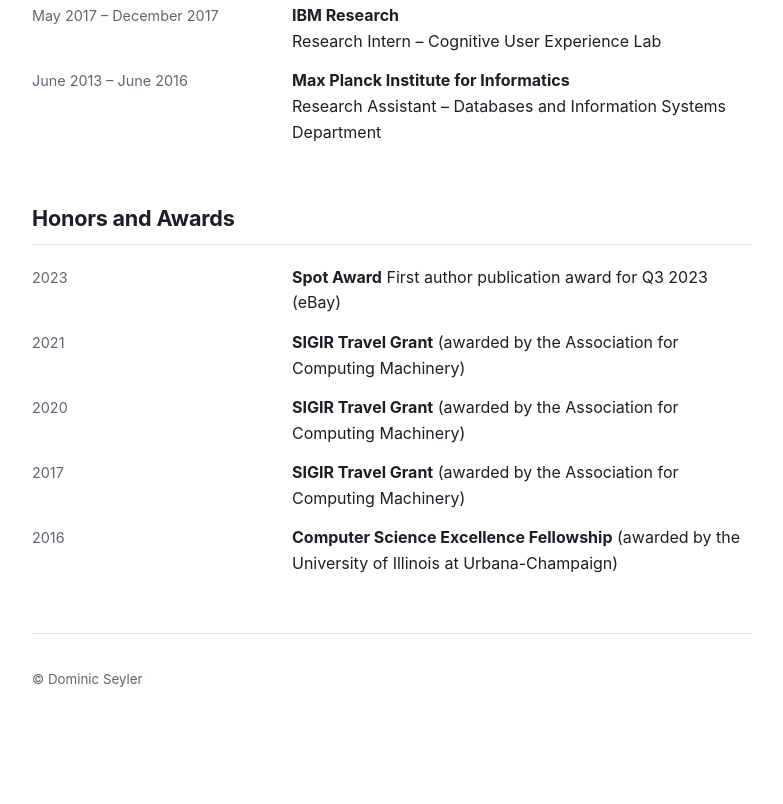
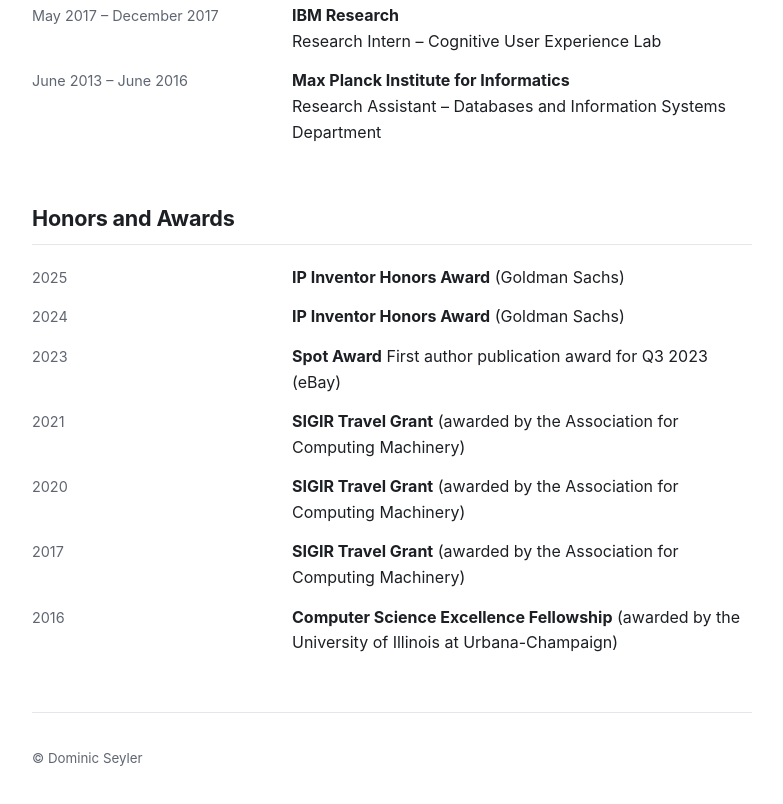
Before and after one commit to dom-s/dom-s.github.io, a plain HTML site: page index.html in a window 1280 px wide. Shown: the part 4543-5347 px from the top of the page, without its empty margins (420-1203 px from the left). Before the commit the page ends 5314 px from the top, so only its background shows below. Drawn offline with Linux system fonts and the light colour scheme.

Commit message:
Add Goldman Sachs IP Inventor Honors Awards (2024, 2025)
Co-Authored-By: Claude Opus 5.5 <noreply@anthropic.com>

```diff
--- a/index.html
+++ b/index.html
@@ -362,6 +362,10 @@ Teaching Assistant</p>
     <section id="awards">
       <h2>Honors and Awards</h2>
       <dl class="timeline">
+        <dt>2025</dt>
+        <dd><strong>IP Inventor Honors Award</strong> (Goldman Sachs)</dd>
+        <dt>2024</dt>
+        <dd><strong>IP Inventor Honors Award</strong> (Goldman Sachs)</dd>
         <dt>2023</dt>
         <dd><strong>Spot Award</strong> First author publication award for Q3 2023 (eBay)</dd>
         <dt>2021</dt>
```
